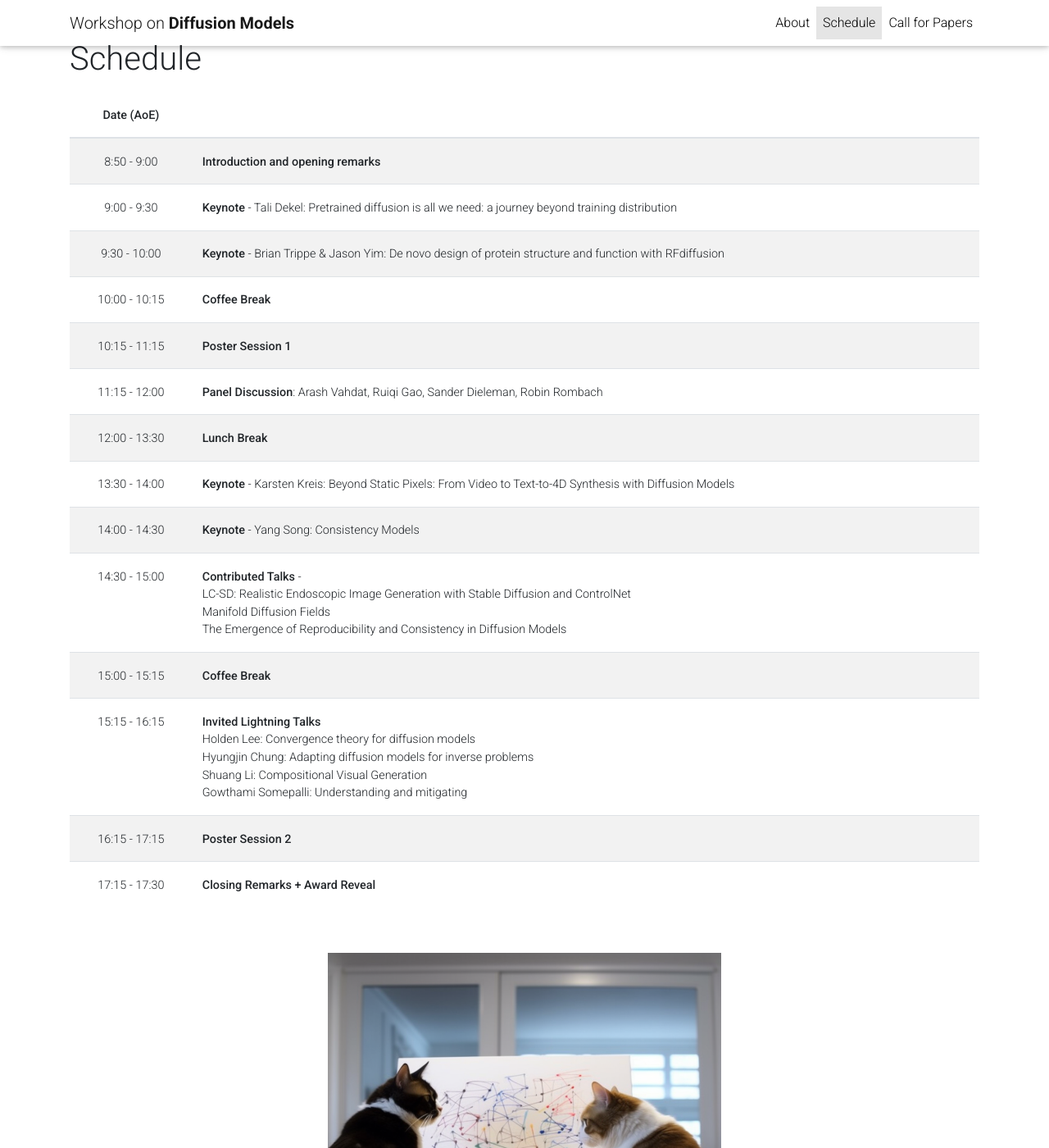
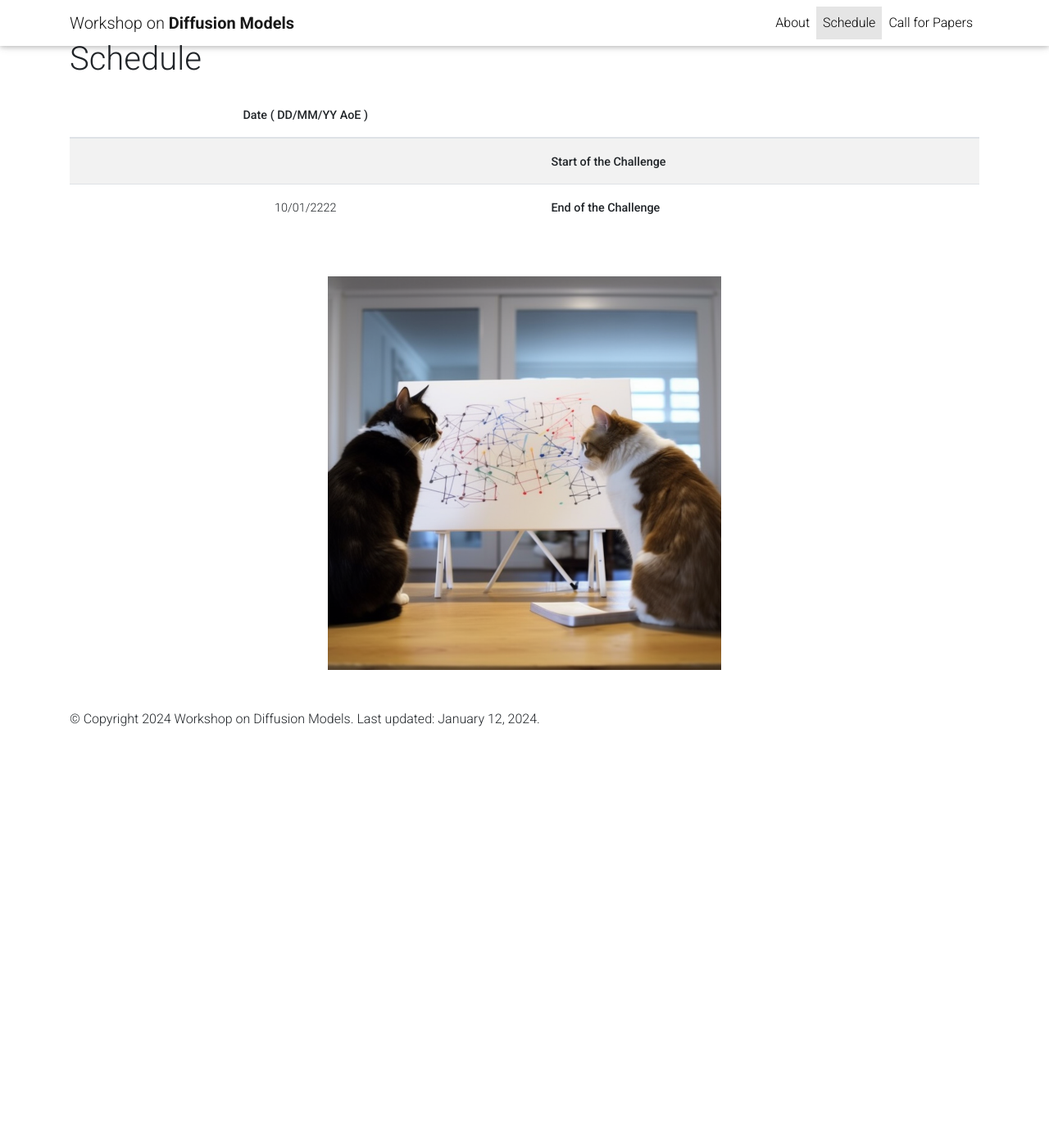
Before and after one commit to urgent-challenge/urgent2024, a Jekyll site: the page built from _pages/schedule.md, in a window 1280 px wide and 1400 px high. Shown: the whole window at 82% size. Built offline with Jekyll 4.4.1, drawn with Linux system fonts in a browser that asks for light colours; comment, search, counter and statistics services are not loaded; a style sheet for code colours, icons or effects is not loaded.

Commit message:
modify table

```diff
--- a/_pages/schedule.md
+++ b/_pages/schedule.md
@@ -8,22 +8,10 @@ nav_order: 2
 ---
 
 
-| **Date (AoE)** |                                                                                                                                                                                                                                                                     |
-|:--------------:|:--------------------------------------------------------------------------------------------------------------------------------------------------------------------------------------------------------------------------------------------------------------------|
-|  8:50 - 9:00   | **Introduction and opening remarks**                                                                                                                                                                                                                                |
-|  9:00 - 9:30   | **Keynote** - Tali Dekel: Pretrained diffusion is all we need: a journey beyond training distribution                                                                                                                                                               |
-|  9:30 - 10:00  | **Keynote** - Brian Trippe & Jason Yim: De novo design of protein structure and function with RFdiffusion                                                                                                                                                           |
-| 10:00 - 10:15  | **Coffee Break**                                                                                                                                                                                                                                                    |
-| 10:15 - 11:15  | **Poster Session 1**                                                                                                                                                                                                                                                |
-| 11:15 - 12:00  | **Panel Discussion**: Arash Vahdat, Ruiqi Gao, Sander Dieleman, Robin Rombach                                                                                                                                                                                       |
-| 12:00 - 13:30  | **Lunch Break**                                                                                                                                                                                                                                                     |
-| 13:30 - 14:00  | **Keynote** - Karsten Kreis: Beyond Static Pixels: From Video to Text-to-4D Synthesis with Diffusion Models                                                                                                                                                         |
-| 14:00 - 14:30  | **Keynote** - Yang Song: Consistency Models                                                                                                                                                                                                                         |
-| 14:30 - 15:00  | **Contributed Talks** - <br/> LC-SD: Realistic Endoscopic Image Generation with Stable Diffusion and ControlNet <br/> Manifold Diffusion Fields <br/> The Emergence of Reproducibility and Consistency in Diffusion Models                                          |
-| 15:00 - 15:15  | **Coffee Break**                                                                                                                                                                                                                                                    |
-| 15:15 - 16:15  | **Invited Lightning Talks** <br/> Holden Lee: Convergence theory for diffusion models <br/> Hyungjin Chung: Adapting diffusion models for inverse problems <br/> Shuang Li: Compositional Visual Generation <br/> Gowthami Somepalli:  Understanding and mitigating |
-| 16:15 - 17:15  | **Poster Session 2**                                                                                                                                                                                                                                                |
-| 17:15 - 17:30  | **Closing Remarks + Award Reveal**                                                                                                                                                                                                                                  |
+| **Date ( DD/MM/YY AoE )** |                            |
+|:-------------------------:|:---------------------------|
+|                           | **Start of the Challenge** |
+|        10/01/2222         | **End of the Challenge**   |
 {: .table}
 {: .table-striped}
 
```
